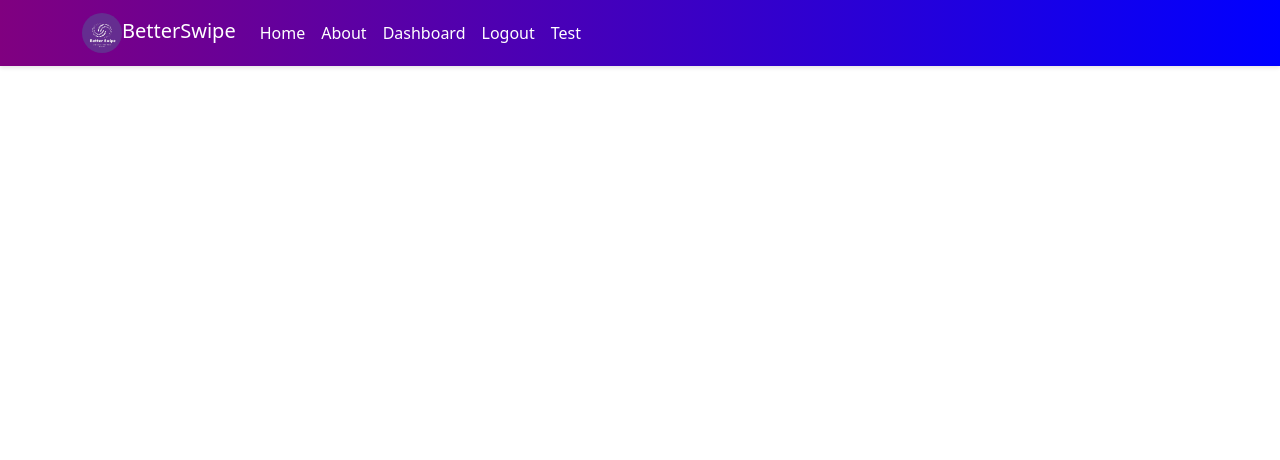
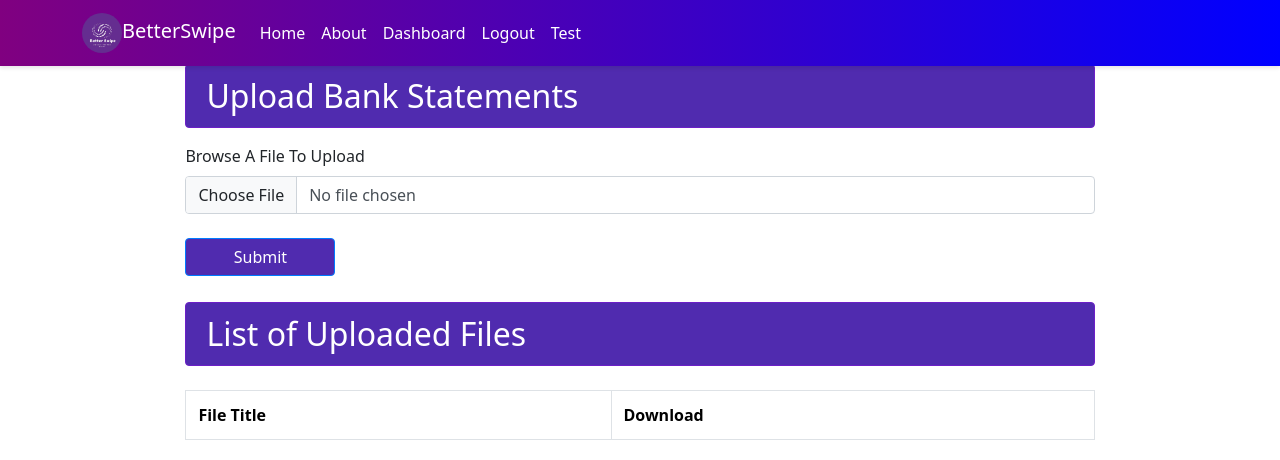
Before and after one commit to jbudcardi/BetterSwipe, a React (Vite) app in the folder frontend/: page /UploadPage in a window 1280 px wide. Shown: the top 460 px of the page. Built offline with nearby package versions, Linux system fonts and the light colour scheme.

Commit message:
the upload statement leads to the UploadPage

```diff
--- a/frontend/src/App.jsx
+++ b/frontend/src/App.jsx
@@ -29,7 +29,7 @@ function App() {
         <Route path="/dashboard" element={<Dashboard />} />
         <Route path="/login" element={<LoginPage />} />
         <Route path="/sign-up" element={<SignUpPage />} />
-        <Route path="/Upload" element={<UploadPage />} />
+        <Route path="/UploadPage" element={<UploadPage />} />
 	<Route path="/test" element={<Test />} />
         {/* Add more routes as needed */}
       </Routes>
--- /dev/null
+++ b/frontend/src/pages/UploadPage.css
@@ -0,0 +1,129 @@
+@import url('https://fonts.googleapis.com/css2?family=Open+Sans:wght@400;700&display=swap');
+/* Ensure the full viewport height and set the background color */
+:root{
+  --primary-dark: #2A2990;
+  --primary-medium: #502BAF;
+  --primary-light: #6c1fc7;
+  --secondary-blue: #103775;
+  --background-light: #AD00FF;
+  --text-light: #FFFFFF;
+  --text-dark: #5A4CAD;
+}
+
+h1, h2, h3, h4, h5, h6 {
+    margin-top: 0;
+    margin-bottom: 0.5rem;
+  }
+
+
+.upload-container{
+    display: flex;
+    justify-content: center;
+    align-items: center;
+    height: 65vh;
+}
+
+.row{
+    display: -ms-flexbox;
+  position: center;
+  -ms-flex-wrap: wrap;
+  flex-wrap: wrap;
+  margin-right: -15px;
+  margin-left: -15px;
+}
+
+.col-md-4, .col-md-7{
+    position: flex;
+  width: 100%;
+  padding-right: 15px;
+  padding-left: 15px;
+}
+
+.alert{
+    position: relative;
+  padding: 0.75rem 1.25rem;
+  margin-bottom: 1rem;
+  border: 1px solid transparent;
+  border-radius: 0.25rem;
+}
+
+.alert-success {
+    color: white;
+    background-color: var(--primary-medium);
+    border-color: var(--primary-light);
+  }
+
+  .form-group {
+    margin-bottom: 1rem;
+  }
+
+  label {
+    display: inline-block;
+    margin-bottom: 0.5rem;
+  }
+
+  .float-left {
+    float: left !important;
+  }
+
+  .form-control {
+    display: block;
+    width: 100%;
+    height: calc(1.5em + 0.75rem + 2px);
+    padding: 0.375rem 0.75rem;
+    font-size: 1rem;
+    font-weight: 400;
+    line-height: 1.5;
+    color: #495057;
+    background-color: #fff;
+    background-clip: padding-box;
+    border: 1px solid #ced4da;
+    border-radius: 0.25rem;
+    transition: border-color 0.15s ease-in-out, box-shadow 0.15s ease-in-out;
+  }
+
+  .btn {
+    display: inline-block;
+    font-weight: 400;
+    color: #212529;
+    text-align: center;
+    vertical-align: middle;
+    -webkit-user-select: none;
+    -moz-user-select: none;
+    -ms-user-select: none;
+    user-select: none;
+    background-color: transparent;
+    border: 1px solid transparent;
+    padding: 0.375rem 0.75rem;
+    font-size: 1rem;
+    line-height: 1.5;
+    border-radius: 0.25rem;
+    transition: color 0.15s ease-in-out, background-color 0.15s ease-in-out, border-color 0.15s ease-in-out, box-shadow 0.15s ease-in-out;
+  }
+
+  .btn-primary {
+    color: #fff;
+    background-color: #007bff;
+    border-color: #007bff;
+  }
+  .btn:hover {
+    color: gray;
+    text-decoration: none;
+  }
+
+  .btn:focus, .btn.focus {
+    outline: 0;
+    box-shadow: 0 0 0 0.2rem rgba(0, 123, 255, 0.25);
+  }
+
+  .table {
+    width: 100%;
+    margin-bottom: 1rem;
+    color: #212529;
+  }
+ .table th,
+.table td {
+  padding: 0.75rem;
+  vertical-align: top;
+  border-top: 1px solid #dee2e6;
+}
--- a/frontend/src/pages/UploadPage.jsx
+++ b/frontend/src/pages/UploadPage.jsx
@@ -1,12 +1,50 @@
-import React from "react";
+import React, {useState,useEffect} from "react";
 import { Link } from "react-router-dom";
+import "./UploadPage.css"
+import Dashboard from "../components/Dashboard";
 
-function UploadPage(){
+
+function UploadPage() {
     return(
-        <div>
-            <h1>this is The upload page</h1>
+       <div className="upload-container">
+
+        <div className="row">
+            <div className="col-md-4">
+                <h2 className="alert alert-success">Upload Bank Statements</h2>
+    <form >
+        <div className="form-group">
+        <label htmlFor="exampleFormControlFile1" className="float-left">Browse A File To Upload</label>
+        <input type="file" onChange={e => setFilename(e.target.files[0])} className="form-control" />
         </div>
+
+        <button type="button" onClick={Dashboard} className="btn btn-primary float-left mt-2">Submit</button>
+        <br/>
+        <br/>
+        <br/>
+        {status ? <h2>{status}</h2>:null}
+    </form>
+            </div>
+
+            <div className="col-md-7">
+            <h2 className="alert alert-success">List of Uploaded Files</h2>
+            <table className="table table-bordered mt-4">
+                <thead>
+                    <tr>
+                        <th scope="col">File Title </th>
+                        <th scope="col">Download</th>
+                    </tr>
+                </thead>
+                <tbody>
+
+                </tbody>
+            </table>
+            </div>
+        </div>
+       </div>
+
     );
+
 }
 
+
 export default UploadPage;
```
